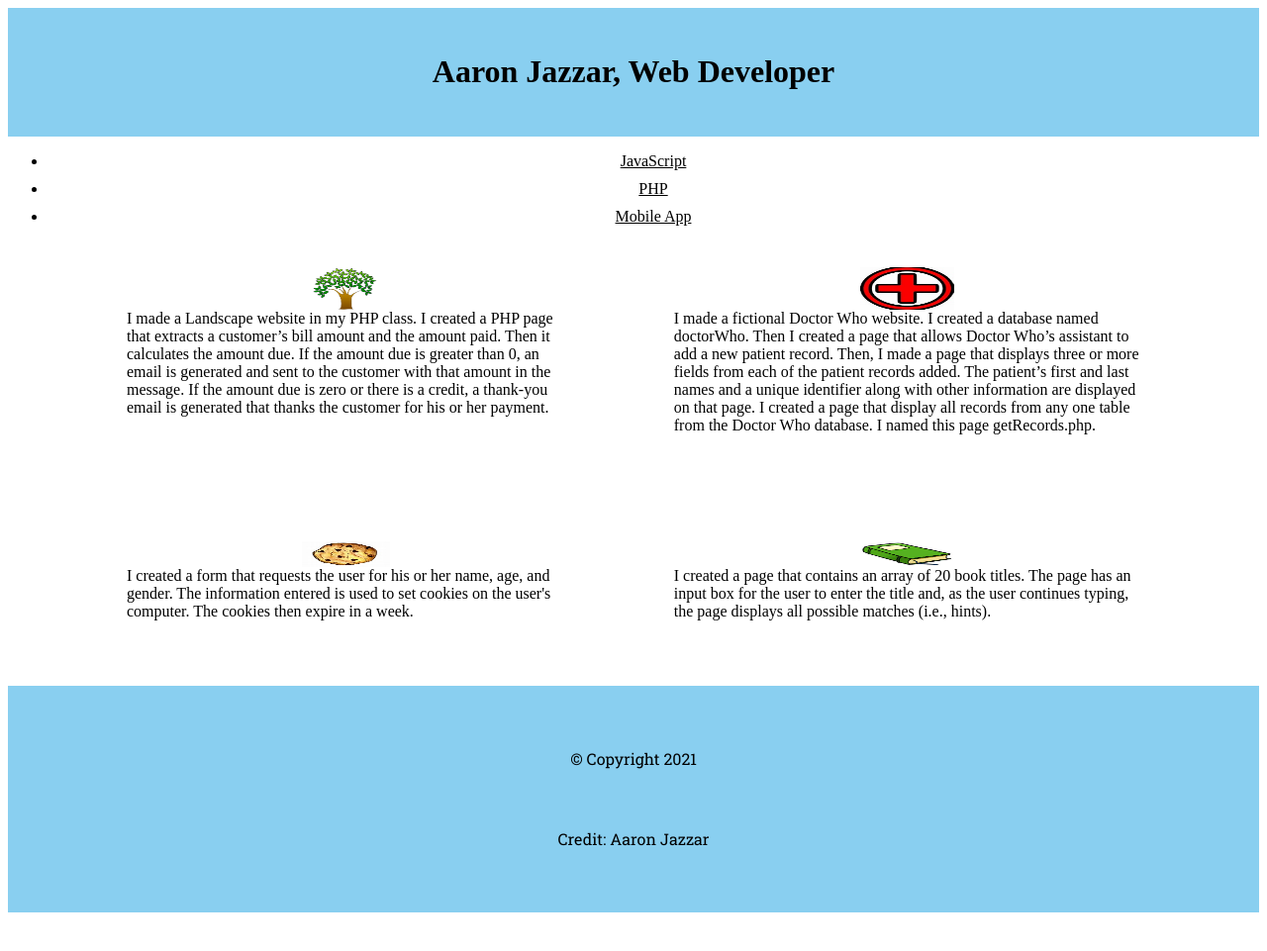
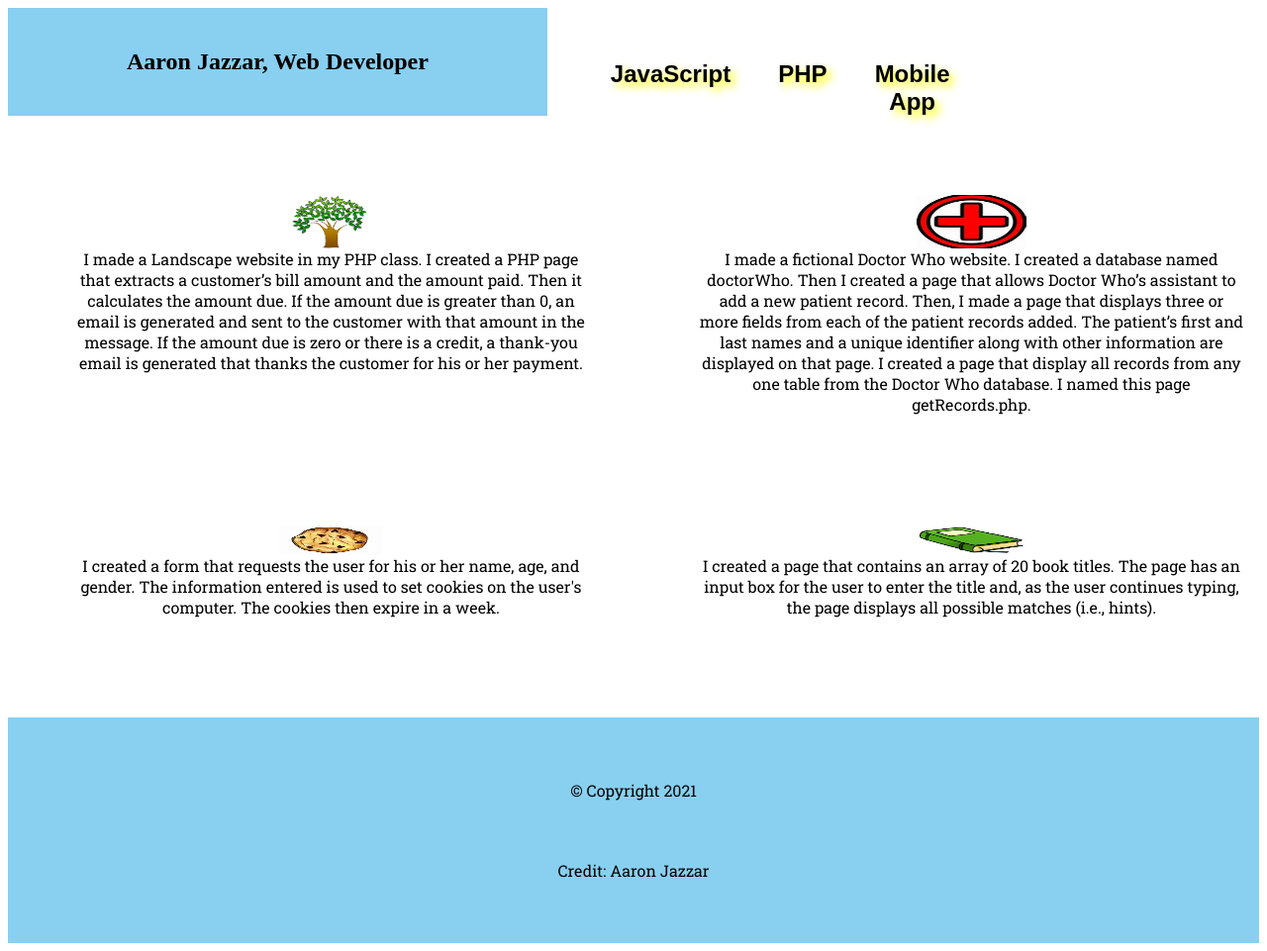
Before and after one commit to ajazzar/ajazzar.github.io, a PHP site: page /Portfolio/PHP.html in a window 1280 px wide; the page is wider, and only the part inside the window is pictured. Shown: that part at 99% size. Before the commit the page ends 922 px from the top of that part, so only its background shows below. Run offline with PHP 8.4, Linux system fonts and the light colour scheme; some web fonts are replaced.

Commit message:
Update styles2.css

```diff
--- a/Portfolio/css/styles2.css
+++ b/Portfolio/css/styles2.css
@@ -61,6 +61,8 @@ header, footer{
 }
 main{
     padding: 0px 80px;
+    text-align: center;
+}
 
 /* Style rules for navigation area */
 nav {
```
